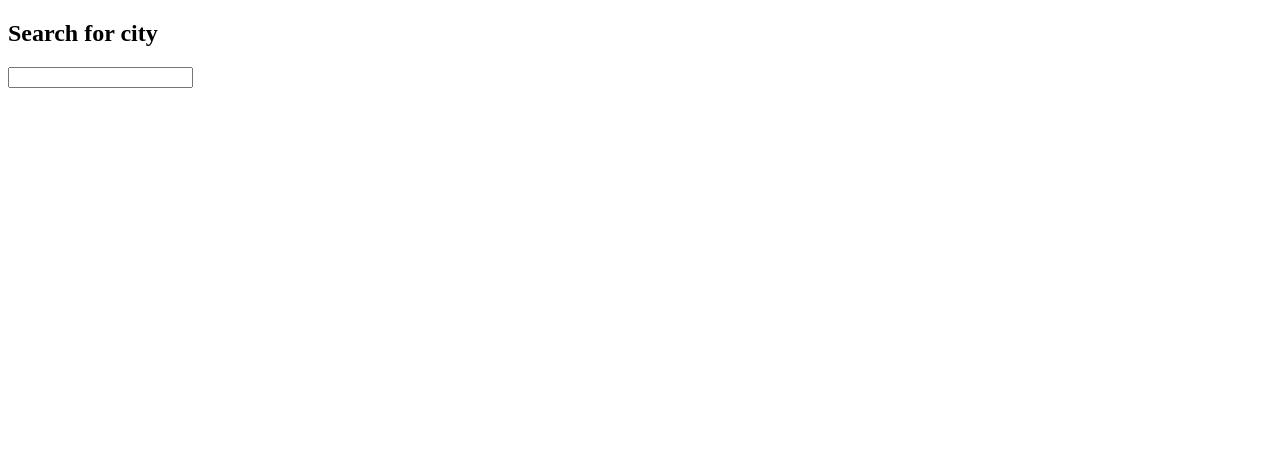
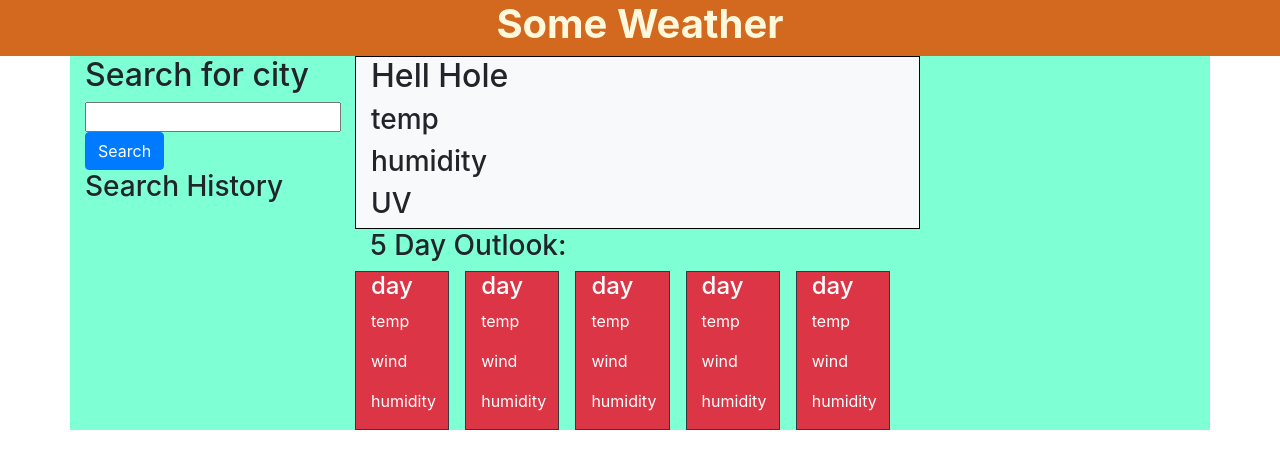
Before and after one commit to tyarchy/weather, a plain HTML site: page index.html in a window 1280 px wide. Drawn offline with nearby package versions, Linux system fonts and the light colour scheme; files that its build step writes are made by us from their sources.

Commit message:
html layout

```diff
--- a/assets/style.css
+++ b/assets/style.css
@@ -0,0 +1,16 @@
+*{
+    box-sizing: border-box;
+}
+
+header{
+    text-align: center;
+    color:cornsilk;
+    background-color: chocolate;
+}
+.container{
+    background-color: aquamarine;
+}
+
+.city{
+    border: 1px solid black
+}
--- a/index.html
+++ b/index.html
@@ -1,28 +1,82 @@
 <!DOCTYPE html>
 <html lang="en">
+
 <head>
-    <meta charset="UTF-8">
-    <meta http-equiv="X-UA-Compatible" content="IE=edge">
-    <meta name="viewport" content="width=device-width, initial-scale=1.0">
-    <link rel="stylesheet" href="https://cdnjs.cloudflare.com/ajax/libs/font-awesome/5.11.2/css/all.min.css">
-    <link rel=“stylesheet” href=“https://stackpath.bootstrapcdn.com/bootstrap/4.3.1/css/bootstrap.min.css” />
-    <link rel="stylesheet" href="./assets/css/style.css" />
+    <meta charset="UTF-8" />
+    <meta http-equiv="X-UA-Compatible" content="IE=edge" />
+    <meta name="viewport" content="width=device-width, initial-scale=1.0" />
+    <link rel="stylesheet"
+        href="https://cdnjs.cloudflare.com/ajax/libs/twitter-bootstrap/4.0.0/css/bootstrap.min.css" />
+    <link rel="stylesheet" href="./assets/style.css" />
     <title>Weather Dashboard</title>
 </head>
+
 <body>
-    <div class="container">
+        <header class="col-12 col-md-12 align-content-md-center">
+        <h1><strong>Some Weather</strong></h1>
+    </header>
+    <div class="container  mb-2">
         <div class="row">
-            <div class="col-12 col-md-8">
+            <div class="col-6 col-sm-3">
                 <h2>Search for city</h2>
                 <div>
-                    <input>
+                    <input />
                 </div>
+                <div class="d-grid gap-2">
+                    <button class="btn btn-primary" type="button">Search</button>
+                    <div>
+                        <h3>Search History</h3>
+                    </div>
+                </div>
+            </div>
+            <div>
+                <div class="col-12 col-md-12, city bg-light">
+                    <h2>Hell Hole</h2>
+                    <h3>temp</h3>
+                    <h3>humidity</h3>
+                    <h3>UV</h3>
 
+                </div>
+                <div class="col-12 col-md-12">
+                    <h3>5 Day Outlook:</h3>
 
+                    <div class="row">
+                        <div class="col-md-2 bg-danger text-white border border-dark mr-3">
+                            <h4>day</h4>
+                            <p>temp</p>
+                            <p>wind</p>
+                            <p>humidity</p>
+                        </div>
+                        <div class="col-md-2 bg-danger text-white border border-dark mr-3">
+                            <h4>day</h4>
+                            <p>temp</p>
+                            <p>wind</p>
+                            <p>humidity</p>
+                        </div>
+                        <div class="col-md-2 bg-danger text-white border border-dark mr-3">
+                            <h4>day</h4>
+                            <p>temp</p>
+                            <p>wind</p>
+                            <p>humidity</p>
+                        </div>
+                        <div class="col-md-2 bg-danger text-white border border-dark mr-3">
+                            <h4>day</h4>
+                            <p>temp</p>
+                            <p>wind</p>
+                            <p>humidity</p>
+                        </div>
+                        <div class="col-md-2 bg-danger text-white border border-dark mr-3">
+                            <h4>day</h4>
+                            <p>temp</p>
+                            <p>wind</p>
+                            <p>humidity</p>
+                        </div>
+                    </div>
+                </div>
             </div>
         </div>
+    </div>
+    <script src="https://code.jquery.com/jquery.js"></script>
+</body>
 
-    </div>
-
-</body>
 </html>
```
